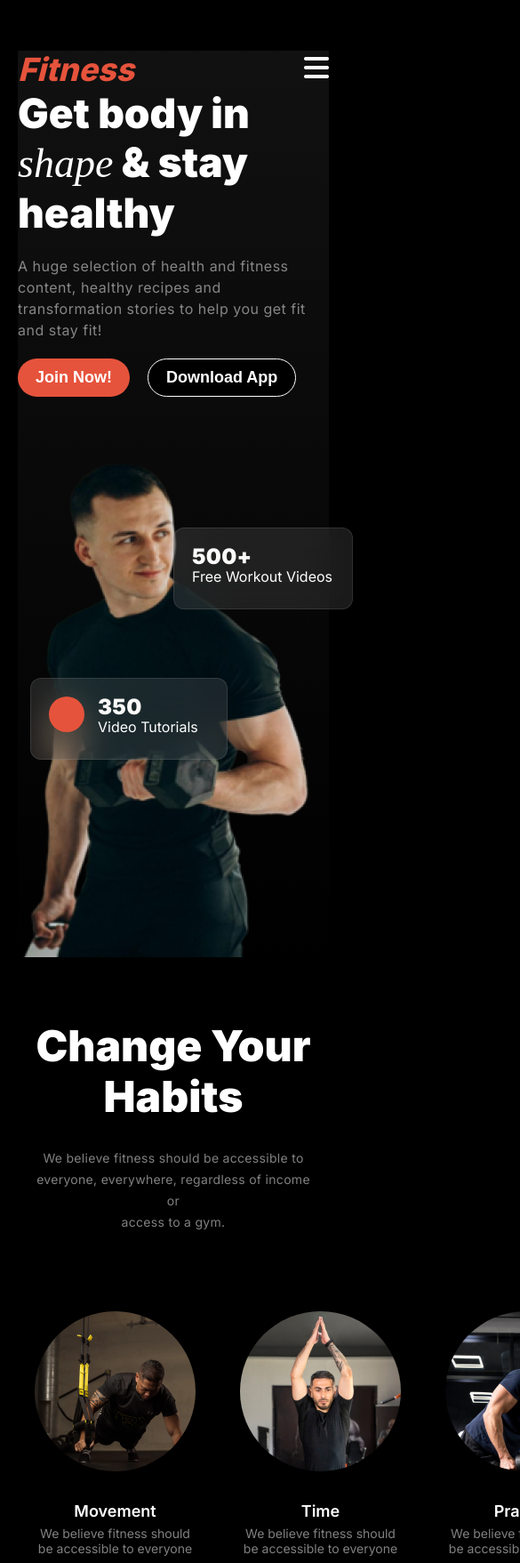
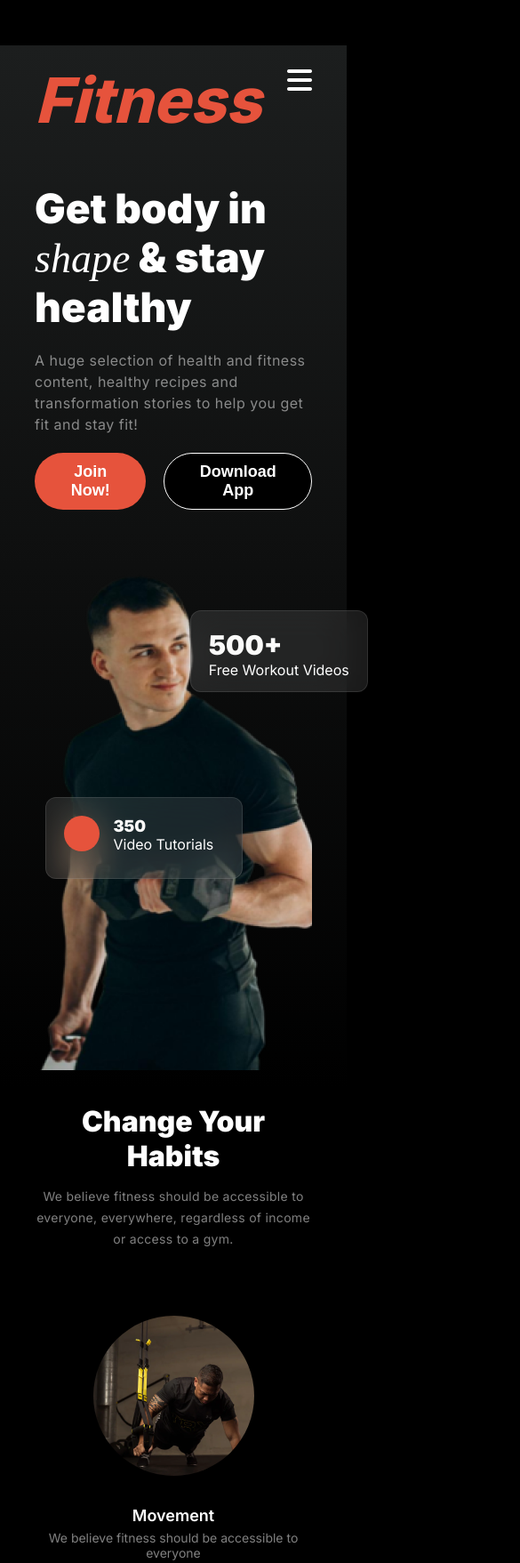
Before and after one commit to NaziaIslam2024/Fitness-Assignment, a plain HTML site: page index.html in a window 390 px wide. Shown: the top 1757 px of the page at 89% size, 585 px wide, since content can reach past the window. Drawn offline with Linux system fonts and the light colour scheme; a web font is replaced by a local one.

Commit message:
mobile version has completed

```diff
--- a/index.html
+++ b/index.html
@@ -32,11 +32,11 @@
             </div>
             <div class="banner-img">
                 <img src="images/Images 2.png" alt="body builder">
-                <div class="badge badge500"><span class="badge-title">500+</span><br>Free Workout Videos</div>
+                <div class="badge badge500"><span class="badge-title500">500+</span><br>Free Workout Videos</div>
                 <div class="badge badge350 display-flex">
                     <div class="red-circle"></div>
                     <div>
-                        <span class="badge-title">350</span><br>Video Tutorials
+                        <span class="badge-title350">350</span><br>Video Tutorials
                     </div>
                 </div>
             </div>
@@ -46,7 +46,7 @@
          <!-- change your habit section -->
         <section class="change-habit">
             <h3 class="section-title">Change Your Habits</h3>
-            <p class="section-description">We believe fitness should be accessible to everyone, everywhere, regardless of income or <br>access to a gym.</p>
+            <p class="section-description">We believe fitness should be accessible to everyone, everywhere, regardless of income or access to a gym.</p>
             <div class="habit-card-container display-flex">
                 <div class="habit-card display-flex">
                     <div class="card-img">
--- a/style.css
+++ b/style.css
@@ -1,4 +1,4 @@
- @import url('https://fonts.googleapis.com/css2?family=Inter:wght@100..900&display=swap');
+@import url('https://fonts.googleapis.com/css2?family=Inter:wght@100..900&display=swap');
 .inter-font {
     font-family: "Inter", sans-serif;
     font-optical-sizing: auto;
@@ -23,8 +23,8 @@ body{
 }
   /* header styles */
 header{
-    margin: 5% 10%;
-    background: linear-gradient(180.00deg, rgb(17, 17, 17),rgba(119, 119, 119, 0) 100%);
+    padding: 5% 10%;
+    background: linear-gradient(180.00deg, rgb(28, 30, 30),rgba(119, 119, 119, 0) 100%);
 
 }
 /* navbar styles */
@@ -127,19 +127,25 @@ nav{
     background: rgba(255, 255, 255, 0.1);
     padding: 20px;
     height: 50px;
-    width: 160px;
 }
 .badge500{
     margin-top: -130%;
     margin-left: 70%;
+    width: 158px;
 }
-.badge-title{
+.badge-title500{
     color: rgb(250, 250, 249);
-    font-size: 1.5rem;
+    font-size: 1.875rem;
     font-weight: 900;
-    line-height: 24px;
-    letter-spacing: 0.3px;
     text-align: left;
+    margin-bottom: 5px;
+}
+.badge-title350{
+    color: rgb(250, 250, 249);
+    font-size: 1.13rem;
+    font-weight: 900;
+    text-align: left;
+    margin-bottom: 5px;
 }
 .badge350{
     width: 180px;
@@ -310,10 +316,7 @@ input::placeholder{
     gap: 15px;
 }
 .team-card{
-    background-position: center;
     background-size: cover;
-    /* width: 20.45rem; */
-    /* min-height: 17rem; */
     border-radius: 18px;
 }
 .team-card > h4{
@@ -377,8 +380,9 @@ footer{
 @media screen and (max-width:576px){
 
 /* header style for small device */
-    header {
-        margin:57px 20px;
+
+header {
+        margin-top:51px;
     }
     .mobile-menu{
         display: block;
@@ -386,19 +390,28 @@ footer{
     .nav-list{
         display: none;
     }
+    nav{
+        margin-bottom: 52px;
+    }
+    .banner-img{
+        min-height: 550px;
+        background-image: url(/images/Images\ 2.png);
+        background-repeat: no-repeat;
+        background-size: cover;
+
+    }
     .banner{
-        margin-top: 60px auto;
+        /* margin-top: 60px auto; */
         flex-direction: column;
     }
     .banner-title, .shape {
         font-size: 2.875rem;
     }
-    .badge350{
-        margin-top: 22%;
-        margin-left: 4%;
-    }
     .banner-img{
         margin-top: 50px;
+    }
+    .banner-img > img{
+        display: none;
     }
     .banner-btns{
         display: flex;
@@ -415,14 +428,25 @@ footer{
         display: none;
     }
     .badge500{
-        margin-top: -139%;
-        margin-left: 50%;
+        margin-top: 20%;
+        margin-left: 56%;
+
+    }
+    .badge350{
+        margin-top: 38%;
+        margin-left: 4%;
     }
     /* change your habit section for small devices */
-    .change-habit{
+    .habit-card-container{
+        flex-direction: column;
+    }
+    /* .change-habit{
         display: flex;
         flex-direction: column;
-    }
+    } */
+     .section-title{
+        font-size: 2rem;
+     }
     /* run an extra section styles for small devices */
     .run-extra{
         flex-direction: column;
@@ -431,4 +455,42 @@ footer{
         width: 100%;
         margin-top: 20px;
     }
+
+    /* BMI calculator styles for sm device */
+    .calculator > .section-title,
+    .calculator > .section-description{
+        text-align: left;
+        margin-left: 20px;
+    }
+    .bmi{
+        flex-direction: column;
+        margin: 20px;
+    }
+    .bmi > div > h4{
+        font-size: 1rem;
+    }
+    .bmi-calculator{
+        margin: 42px 0px;
+    }
+    .team-container{
+        grid-template-columns: 1fr;
+    }
+    .footer-container{
+        margin: 66px 20px;
+    }
+    .upper-footer {
+        padding-top: 44px;
+        grid-template-columns: 1fr;
+    }
+    .logo-text{
+        font-size: 4.38rem;
+    }
+    .fitness-footer > .section-description {
+        margin-bottom: 30px;
+    }
+    .footer-menu > ul > li{
+        margin-top: 20px;
+        margin-left: -35px;
+        margin-bottom: 20px;
+    }
 }
```
